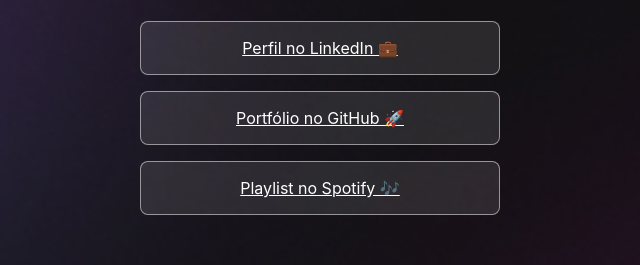
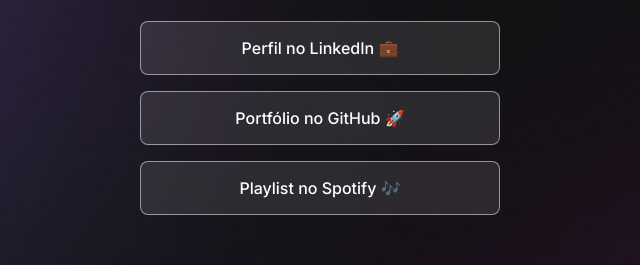
Before and after one commit to Camila-Isabela/DevLinks, a plain HTML site: page index.html in a window 1280 px wide. Shown: the part 238-503 px from the top of the page, 320-960 px from the left. Drawn offline with Linux system fonts and the light colour scheme.

Commit message:
Google font

```diff
--- a/index.html
+++ b/index.html
@@ -2,6 +2,9 @@
 <html lang="en">
 
 <head>
+    <link rel="preconnect" href="https://fonts.googleapis.com">
+    <link rel="preconnect" href="https://fonts.gstatic.com" crossorigin>
+    <link href="https://fonts.googleapis.com/css2?family=Inter:wght@100..900&display=swap" rel="stylesheet">
     <meta charset="UTF-8" />
     <meta http-equiv="X-UA-Compatible" content="IE=7" />
     <meta http-equiv="X-UA-Compatible" content="ie=edge" />
@@ -19,7 +22,8 @@
         <ul>
             <li><a href="https://www.linkedin.com/in/camila-isabela/" target="_blank">Perfil no LinkedIn 💼</a></li>
             <li><a href="https://github.com/Camila-Isabela" target="_blank">Portfólio no GitHub 🚀</a></li>
-            <li><a href="https://open.spotify.com/user/12166744076?si=fd47effcda3044eb" target="_blank">Playlist no Spotify 🎶</a></li>
+            <li><a href="https://open.spotify.com/user/12166744076?si=fd47effcda3044eb" target="_blank">Playlist no
+                    Spotify 🎶</a></li>
         </ul>
     </div>
 </body>
--- a/style.css
+++ b/style.css
@@ -56,6 +56,9 @@ ul li a {
     border: 1px solid rgba(255, 255, 255, 0.5);
     border-radius: 8px;
 
-    bf
+    backdrop-filter: blur(4px);
     -webkit-backdrop-filter: blur(4px);
+
+    text-decoration: none;
+    font-weight: 500;
 }
```
